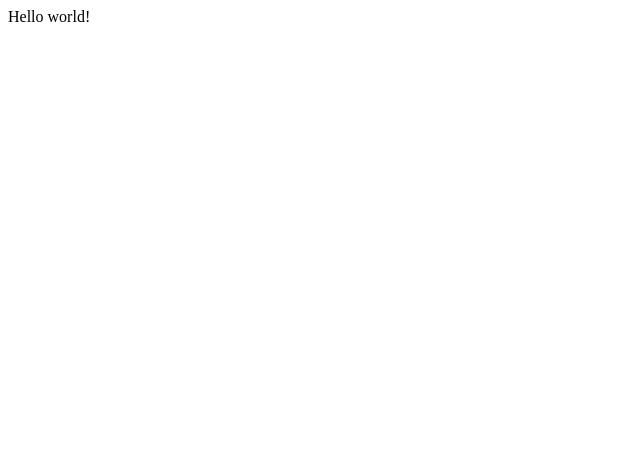
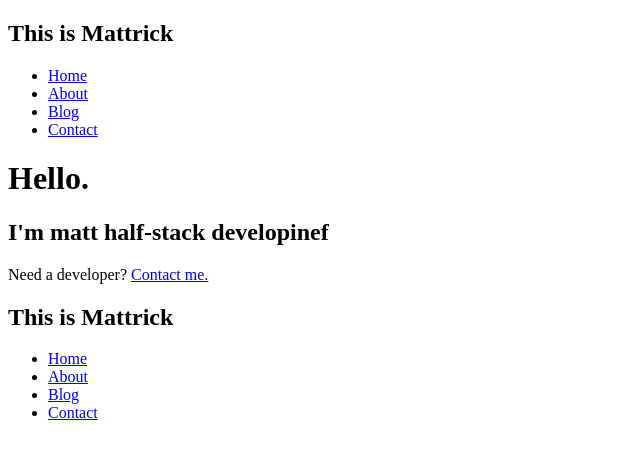
Before and after one commit to multimattia/personal-website, a Gatsby site: page / in a window 1280 px wide. Shown: the whole page, without its empty margins (0-640 px from the left). Built offline with nearby package versions, Linux system fonts and the light colour scheme; Gatsby itself is replaced by a stand-in of ours.

Commit message:
Add first working layout

```diff
--- /dev/null
+++ b/src/components/footer.js
@@ -0,0 +1,11 @@
+import React from 'react';
+
+const Footer = () => {
+  return (
+    <footer>
+      <p>Created by Matthew Chan, © 2020</p>
+    </footer>
+  )
+}
+
+export default Footer;
--- /dev/null
+++ b/src/components/header.js
@@ -0,0 +1,28 @@
+import React from "react"
+import { Link } from "gatsby"
+
+const Header = () => {
+  return (
+    <header>
+      <h2>This is Mattrick</h2>
+      <nav>
+      <ul>
+        <li>
+          <Link to="/">Home</Link>
+        </li>
+        <li>
+          <Link to="/about">About</Link>
+        </li>
+        <li>
+          <Link to="/blog">Blog</Link>
+        </li>
+        <li>
+          <Link to="/contact">Contact</Link>
+        </li>
+      </ul>
+      </nav>
+    </header>
+  )
+}
+
+export default Header;
--- /dev/null
+++ b/src/components/layout.js
@@ -0,0 +1,16 @@
+import React from "react"
+
+import Header from  "./header";
+import Footer from  "./header";
+
+const Layout = props => {
+  return (
+    <div>
+      <Header />
+        {props.children}
+      <Footer />
+    </div>
+  )
+}
+
+export default Layout
--- a/src/pages/index.js
+++ b/src/pages/index.js
@@ -1,5 +1,31 @@
 import React from "react"
+import { Link } from "gatsby"
 
-export default function Home() {
-  return <div>Hello world!</div>
+import Footer from "../components/footer";
+import Header from '../components/header';
+import Layout from '../components/layout';
+
+const IndexPage = () => {
+  return (
+    <Layout>
+      <h1>Hello.</h1>
+      <h2>I'm matt half-stack developinef</h2>
+      <p>
+        Need a developer? <Link to="/contact">Contact me.</Link>
+      </p>
+    </Layout>
+  )
+  return (
+    <div className="">
+      <Header />
+      <h1>Hello.</h1>
+      <h2>I'm matt half-stack developinef</h2>
+      <p>
+        Need a developer? <Link to="/contact">Contact me.</Link>
+      </p>
+      <Footer />
+    </div>
+  )
 }
+
+export default IndexPage;
```
Also changed, not shown: src/pages/about.js (added, +16 -0 lines), src/pages/blog.js (added, +14 -0 lines), src/pages/contact.js (added, +19 -0 lines).
